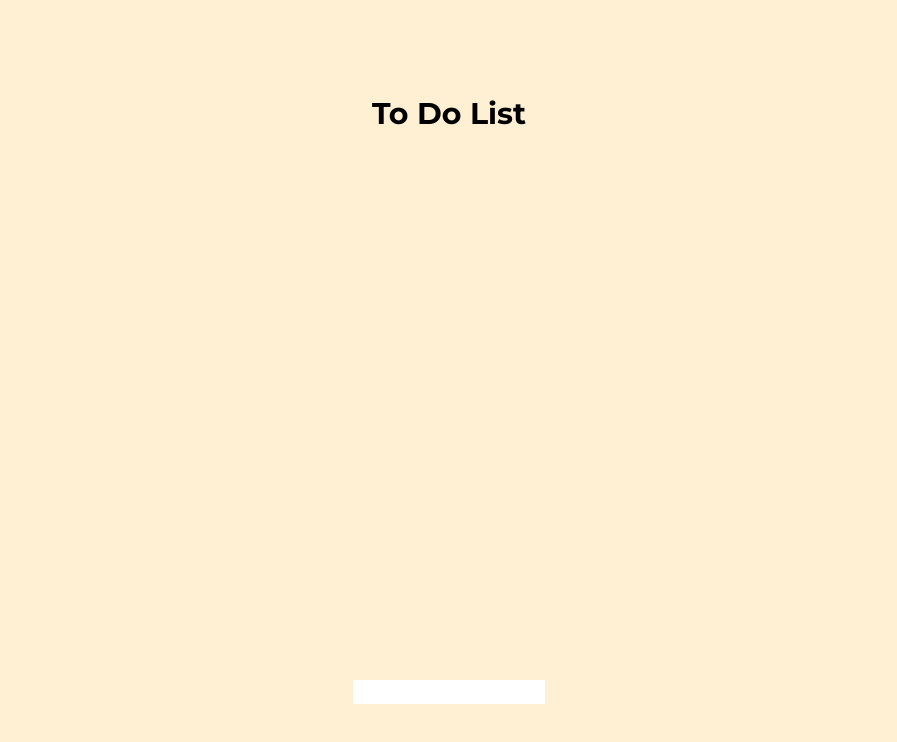
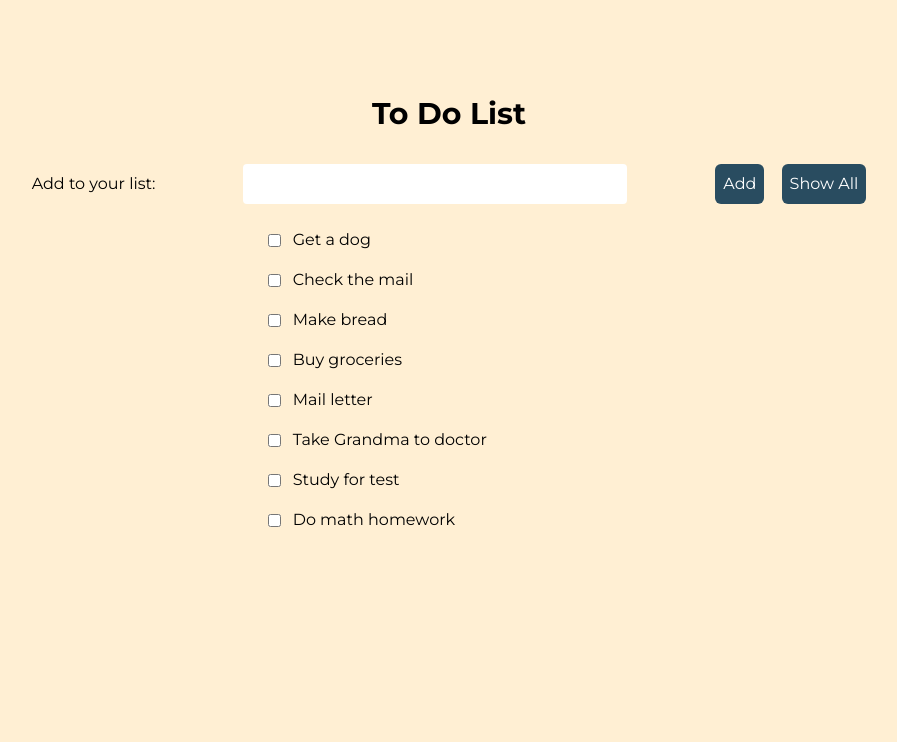
Before and after one commit to apsitos/symmetrical-barnacle, a Next.js app: page / in a window 1280 px wide. Shown: the top 742 px of the page, without its empty margins (191-1088 px from the left). Built offline with nearby package versions, Linux system fonts and the light colour scheme.

Commit message:
Add inputs, checkboxes, buttons

```diff
--- /dev/null
+++ b/app/ItemDisplay.js
@@ -0,0 +1,29 @@
+export default function ItemDisplay({
+  list,
+  checked,
+  handleCheckbox,
+  handleDelete,
+  handleEdit,
+}) {
+  const showButtons = () => {
+    return (
+      <div className='ml-2 flex justify-between w-4/12'>
+        <button className='bg-charcoal text-white rounded-md p-1'>Edit</button>
+        <button className='bg-charcoal text-white rounded-md p-1'>
+          Delete
+        </button>
+      </div>
+    );
+  };
+  console.log('CHECKED', checked);
+  return list.map((item) => {
+    console.log('TF', checked.includes(item.id));
+    return (
+      <div className='flex items-center h-10' key={item.id}>
+        <input type='checkbox' id={item.id} onClick={handleCheckbox} />
+        <p className='ml-3'>{item.text}</p>
+        {checked.includes(item.id) && showButtons()}
+      </div>
+    );
+  });
+}
--- a/app/page.js
+++ b/app/page.js
@@ -1,10 +1,78 @@
-import Image from 'next/image';
+'use client';
+import { useEffect, useState } from 'react';
+
+import data from '../data/todos.json';
+import ItemDisplay from './ItemDisplay';
 
 export default function Home() {
+  const [list, setList] = useState([]);
+  const [text, setText] = useState('');
+  const [checked, setChecked] = useState([]);
+
+  useEffect(() => {
+    const mockData = data.results;
+    setList(mockData);
+  }, []);
+
+  function handleTextInput(e) {
+    setText(e.target.value);
+  }
+
+  function handleAdd() {
+    console.log('Adding to do item', text);
+    // POST text to create endpoint
+  }
+
+  function handleCheckbox(e) {
+    let newChecked = [...checked];
+    if (e.target.checked) {
+      newChecked.push(Number(e.target.id));
+    } else {
+      newChecked = newChecked.filter((item) => item !== Number(e.target.id));
+    }
+    setChecked(newChecked);
+  }
+
+  function handleEdit() {}
+
+  function handleDelete() {}
+
   return (
-    <main className='flex min-h-screen flex-col items-center justify-between p-24'>
+    <main className='flex min-h-screen flex-col items-center p-24'>
       <h1 className='text-center text-3xl font-bold'>To Do List</h1>
-      <input />
+      <div className='flex my-8 items-center justify-around mb-4 w-5/6'>
+        <p>Add to your list:</p>
+        <input
+          type='text'
+          className='h-10 w-96 px-3 mx-4 rounded'
+          onChange={(e) => handleTextInput(e)}
+          value={text}
+        />
+        <div className='flex justify-between w-1/6'>
+          <button
+            className='bg-charcoal text-white rounded-md p-2'
+            onClick={handleAdd}
+          >
+            Add
+          </button>
+          <button className='bg-charcoal text-white rounded-md p-2'>
+            Show All
+          </button>
+          {/* <button className='bg-charcoal text-white rounded-md p-2'>
+            Sort by Most Recent
+          </button> */}
+        </div>
+      </div>
+
+      <div className='items-left w-4/12'>
+        <ItemDisplay
+          list={list}
+          checked={checked}
+          handleCheckbox={handleCheckbox}
+          handleDelete={handleDelete}
+          handleEdit={handleEdit}
+        />
+      </div>
     </main>
   );
 }
--- /dev/null
+++ b/data/todos.json
@@ -0,0 +1,60 @@
+{
+  "results": [
+    {
+      "id": 1,
+      "text": "Get a dog",
+      "createdAt": "2023-02-23",
+      "lastEdited": "2023-04-21",
+      "markedComplete": false
+    },
+    {
+      "id": 2,
+      "text": "Check the mail",
+      "createdAt": "2023-02-23",
+      "lastEdited": "2023-04-21",
+      "markedComplete": false
+    },
+    {
+      "id": 3,
+      "text": "Make bread",
+      "createdAt": "2023-02-23",
+      "lastEdited": "2023-04-21",
+      "markedComplete": false
+    },
+    {
+      "id": 4,
+      "text": "Buy groceries",
+      "createdAt": "2023-02-23",
+      "lastEdited": "2023-04-21",
+      "markedComplete": false
+    },
+    {
+      "id": 5,
+      "text": "Mail letter",
+      "createdAt": "2023-02-23",
+      "lastEdited": "2023-04-21",
+      "markedComplete": false
+    },
+    {
+      "id": 6,
+      "text": "Take Grandma to doctor",
+      "createdAt": "2023-02-23",
+      "lastEdited": "2023-04-21",
+      "markedComplete": false
+    },
+    {
+      "id": 7,
+      "text": "Study for test",
+      "createdAt": "2023-02-23",
+      "lastEdited": "2023-04-21",
+      "markedComplete": false
+    },
+    {
+      "id": 8,
+      "text": "Do math homework",
+      "createdAt": "2023-02-23",
+      "lastEdited": "2023-04-21",
+      "markedComplete": false
+    }
+  ]
+}
```
